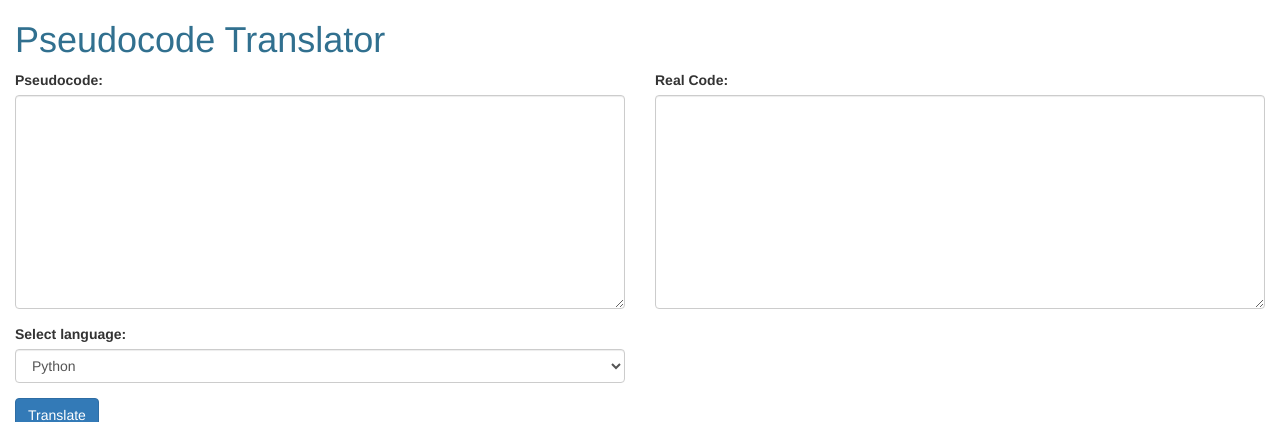
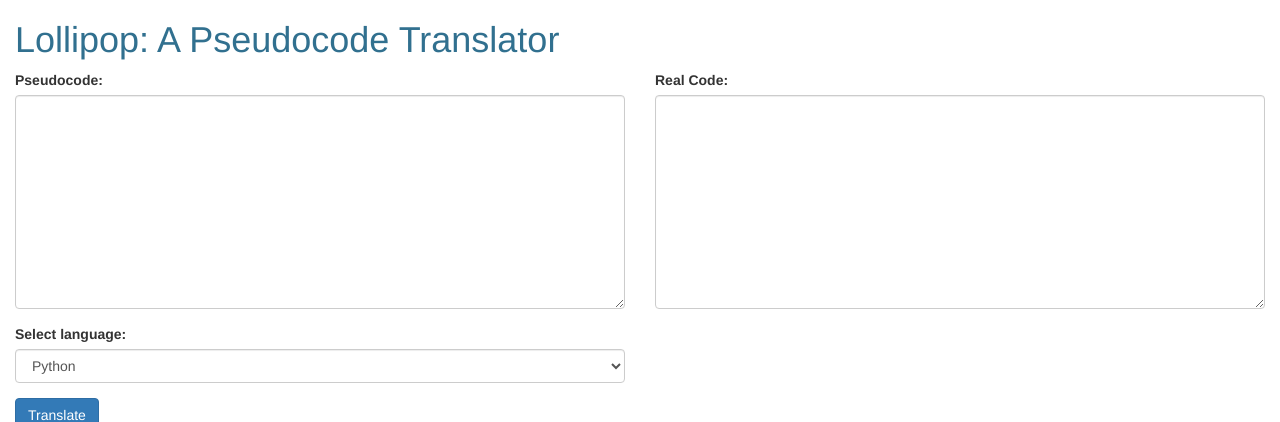
Before and after one commit to LachlanBusby/senior-project, a Django app: page /translator/ in a window 1280 px wide. Shown: the top 422 px of the page. Run offline with Django 3.2, Linux system fonts and the light colour scheme; parts of the project's set-up code (start-up, migrations or seed data) failed here and were passed over; some libraries are stand-ins or nearby versions.

Commit message:
added Lollipop to website header

```diff
--- a/translator/templates/translator/index.html
+++ b/translator/templates/translator/index.html
@@ -15,7 +15,7 @@
   </head>
   <body>
 	  <div class="container-fluid">
-		  <h1 class="text-info">Pseudocode Translator</h1>
+		  <h1 class="text-info">Lollipop: A Pseudocode Translator</h1>
 		  <div class="row">
 		  	<form role="form" method="post" action="{% url 'translator:get_code' %}">
 		  	{% csrf_token %}
```
